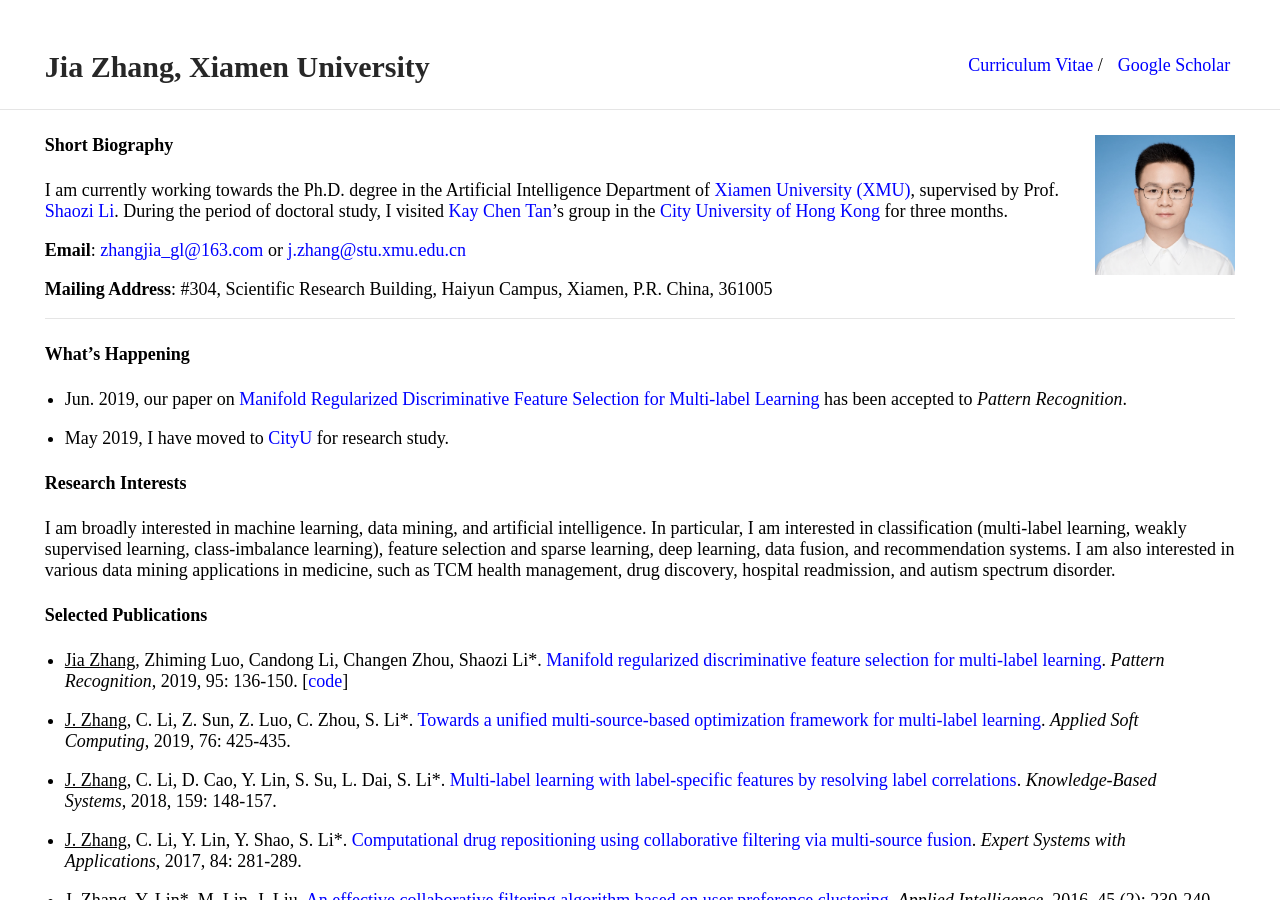
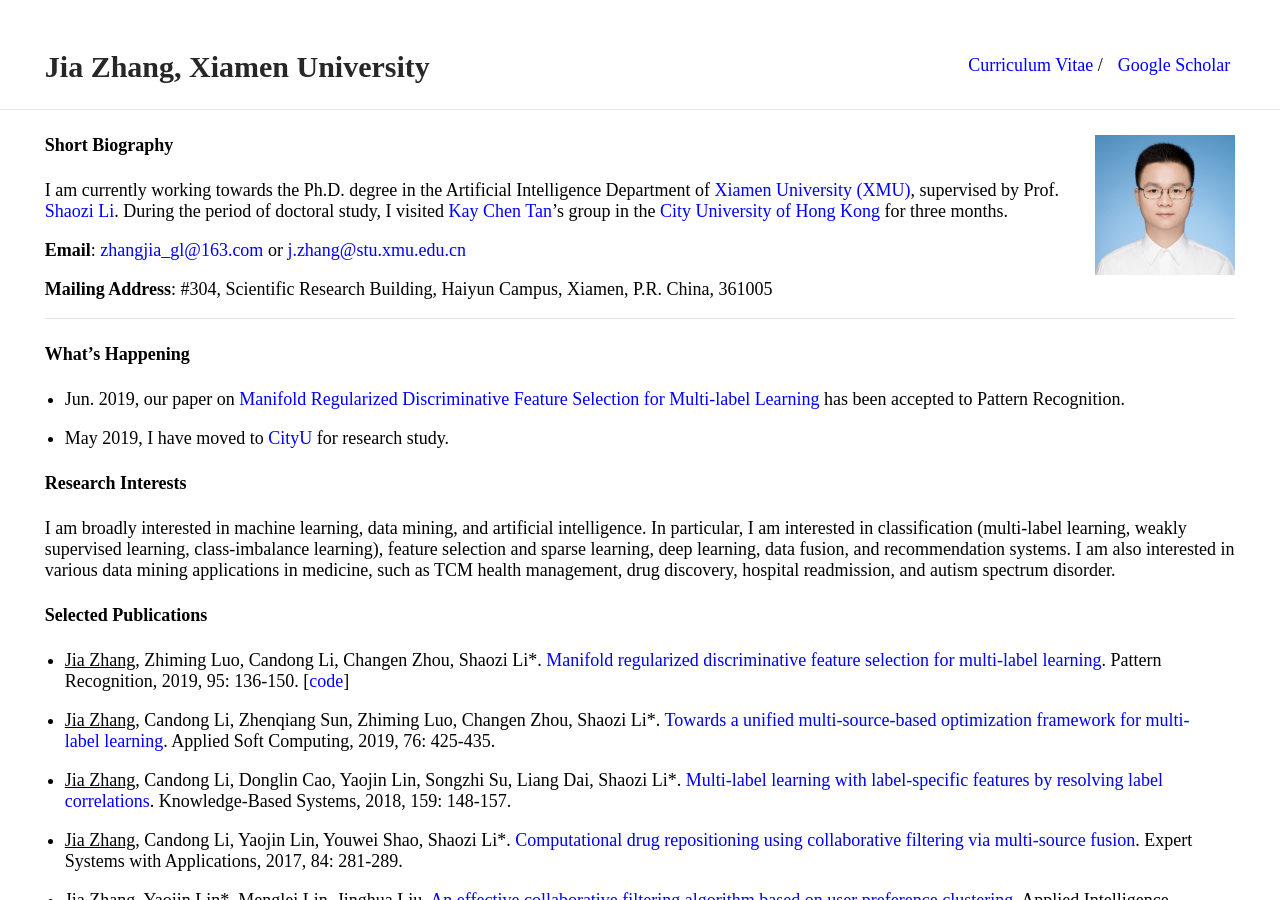
Before and after one commit to jiazhang-ml/jiazhang-ml.github.io, a Jekyll site: the page built from index.md, in a window 1280 px wide and 900 px high. Built offline with Jekyll 4.4.1, drawn with Linux system fonts in a browser that asks for light colours; some of the changed text lies outside the part shown.

Commit message:
Update index.md

```diff
--- a/index.md
+++ b/index.md
@@ -16,7 +16,7 @@ I am currently working towards the Ph.D. degree in the Artificial Intelligence D
 
 #### What's Happening
 
-* Jun. 2019, our paper on [Manifold Regularized Discriminative Feature Selection for Multi-label Learning](https://www.sciencedirect.com/science/article/pii/S0031320319302341) has been accepted to *Pattern Recognition*.
+* Jun. 2019, our paper on [Manifold Regularized Discriminative Feature Selection for Multi-label Learning](https://www.sciencedirect.com/science/article/pii/S0031320319302341) has been accepted to Pattern Recognition.
 
 * May 2019, I have moved to [CityU](https://www.cityu.edu.hk/) for research study.
 
@@ -26,25 +26,25 @@ I am broadly interested in machine learning, data mining, and artificial intelli
 
 #### Selected Publications
 
-* <u>Jia Zhang</u>, Zhiming Luo, Candong Li, Changen Zhou, Shaozi Li\*. [Manifold regularized discriminative feature selection for multi-label learning](https://www.sciencedirect.com/science/article/abs/pii/S0031320319302341). *Pattern Recognition*, 2019, 95: 136-150. [[code](MDFS-master.zip)]
-* <u>J. Zhang</u>, C. Li, Z. Sun, Z. Luo, C. Zhou, S. Li\*. [Towards a unified multi-source-based optimization framework for multi-label learning](https://www.sciencedirect.com/science/article/abs/pii/S1568494618307051). *Applied Soft Computing*, 2019, 76: 425-435.
+* <u>Jia Zhang</u>, Zhiming Luo, Candong Li, Changen Zhou, Shaozi Li\*. [Manifold regularized discriminative feature selection for multi-label learning](https://www.sciencedirect.com/science/article/abs/pii/S0031320319302341). Pattern Recognition, 2019, 95: 136-150. [[code](MDFS-master.zip)]
+* <u>Jia Zhang</u>, Candong Li, Zhenqiang Sun, Zhiming Luo, Changen Zhou, Shaozi Li\*. [Towards a unified multi-source-based optimization framework for multi-label learning](https://www.sciencedirect.com/science/article/abs/pii/S1568494618307051). Applied Soft Computing, 2019, 76: 425-435.
 
-* <u>J. Zhang</u>, C. Li, D. Cao, Y. Lin, S. Su, L. Dai, S. Li\*. [Multi-label learning with label-specific features by resolving label correlations](https://www.sciencedirect.com/science/article/abs/pii/S0950705118303472). *Knowledge-Based Systems*, 2018, 159: 148-157.
+* <u>Jia Zhang</u>, Candong Li, Donglin Cao, Yaojin Lin, Songzhi Su, Liang Dai, Shaozi Li\*. [Multi-label learning with label-specific features by resolving label correlations](https://www.sciencedirect.com/science/article/abs/pii/S0950705118303472). Knowledge-Based Systems, 2018, 159: 148-157.
 
-* <u>J. Zhang</u>, C. Li, Y. Lin, Y. Shao, S. Li\*. [Computational drug repositioning using collaborative filtering via multi-source fusion](https://www.sciencedirect.com/science/article/pii/S0957417417303202). *Expert Systems with Applications*, 2017, 84: 281-289.
+* <u>Jia Zhang</u>, Candong Li, Yaojin Lin, Youwei Shao, Shaozi Li\*. [Computational drug repositioning using collaborative filtering via multi-source fusion](https://www.sciencedirect.com/science/article/pii/S0957417417303202). Expert Systems with Applications, 2017, 84: 281-289.
 
-* <u>J. Zhang</u>, Y. Lin\*, M. Lin, J. Liu. [An effective collaborative filtering algorithm based on user preference clustering](https://link.springer.com/article/10.1007/s10489-015-0756-9). *Applied Intelligence*, 2016, 45 (2): 230-240.
+* <u>Jia Zhang</u>, Yaojin Lin\*, Menglei Lin, Jinghua Liu. [An effective collaborative filtering algorithm based on user preference clustering](https://link.springer.com/article/10.1007/s10489-015-0756-9). Applied Intelligence, 2016, 45 (2): 230-240.
 
-* Y. Lin, J. Li, A. Tan, <u>J. Zhang</u>. [Granular matrix-based knowledge reductions of formal fuzzy contexts](https://link.springer.com/article/10.1007/s13042-019-01022-4). *International Journal of Machine Learning and Cybernetics*, in press.
+* Yidong Lin, Jinjin Li, Anhui Tan, <u>Jia Zhang</u>. [Granular matrix-based knowledge reductions of formal fuzzy contexts](https://link.springer.com/article/10.1007/s13042-019-01022-4). International Journal of Machine Learning and Cybernetics, in press.
 
-* Z. Sun, <u>J. Zhang</u>, L. Dai, C. Li, C. Zhou, J. Xin, S. Li. [Mutual information based multi-label feature selection via constrained convex optimization](https://www.sciencedirect.com/science/article/abs/pii/S0925231218312360). *Neurocomputing*, 2019, 329: 447-456.
+* Zhenqiang Sun, <u>Jia Zhang</u>, Liang Dai, Candong Li, Changen Zhou, Jiliang Xin, Shaozi Li. [Mutual information based multi-label feature selection via constrained convex optimization](https://www.sciencedirect.com/science/article/abs/pii/S0925231218312360). Neurocomputing, 2019, 329: 447-456.
 
-* L. Dai, <u>J. Zhang</u>, C. Li, C. Zhou, S. Li. [Multi‐label feature selection with application to TCM state identification](https://onlinelibrary.wiley.com/doi/abs/10.1002/cpe.4634). *Concurrency and Computation: Practice and Experience*, 2019, 31 (23): e4634.
+* Liang Dai, <u>Jia Zhang</u>, Candong Li, Changen Zhou, Shaozi Li. [Multi‐label feature selection with application to TCM state identification](https://onlinelibrary.wiley.com/doi/abs/10.1002/cpe.4634). Concurrency and Computation: Practice and Experience, 2019, 31 (23): e4634.
 
-* J. Liu, Y. Lin, M. Lin, S. Wu, <u>J. Zhang</u>. [Feature selection based on quality of information](https://www.sciencedirect.com/science/article/abs/pii/S0925231216312991). *Neurocomputing*, 2017, 225: 11-22.
+* Jinghua Liu, Yaojin Lin, Menglei Lin, Shunxiang Wu, <u>Jia Zhang</u>. [Feature selection based on quality of information](https://www.sciencedirect.com/science/article/abs/pii/S0925231216312991). Neurocomputing, 2017, 225: 11-22.
 
-* Y. Lin, Q. Hu, <u>J. Zhang</u>, X. Wu. [Multi-label feature selection with streaming labels](https://www.sciencedirect.com/science/article/pii/S0020025516306120). *Information Sciences*, 2016, 372: 256-275.
+* Yaojin Lin, Qinghua Hu, <u>Jia Zhang</u>, Xindong Wu. [Multi-label feature selection with streaming labels](https://www.sciencedirect.com/science/article/pii/S0020025516306120). Information Sciences, 2016, 372: 256-275.
 
 #### Professional Activities
 
-Journal Reviewer: *[Pattern Recognition](https://www.journals.elsevier.com/pattern-recognition/)*, *[IEEE Transactions on Neural Networks and Learning Systems](https://mc.manuscriptcentral.com/tnnls)*, *[Information Sciences](https://www.journals.elsevier.com/information-sciences)*, *[Knowledge-Based Systems](https://www.journals.elsevier.com/knowledge-based-systems)*
+Journal Reviewer: [Pattern Recognition](https://www.journals.elsevier.com/pattern-recognition/), [IEEE Transactions on Neural Networks and Learning Systems](https://mc.manuscriptcentral.com/tnnls), [Information Sciences](https://www.journals.elsevier.com/information-sciences), [Knowledge-Based Systems](https://www.journals.elsevier.com/knowledge-based-systems)
```
